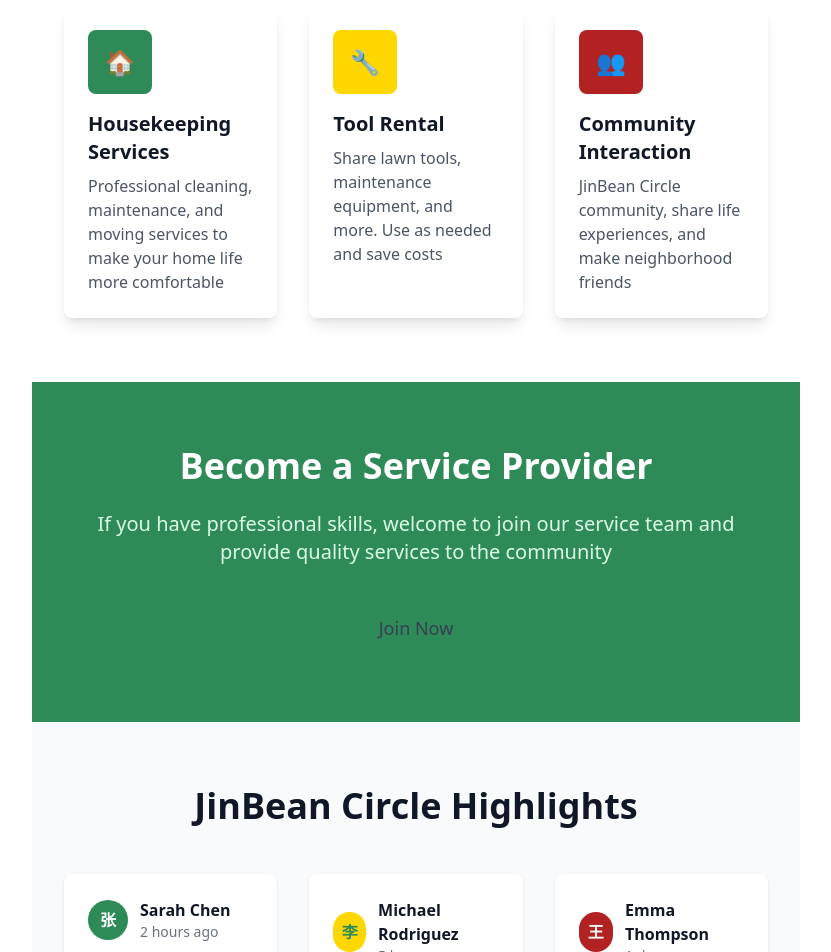
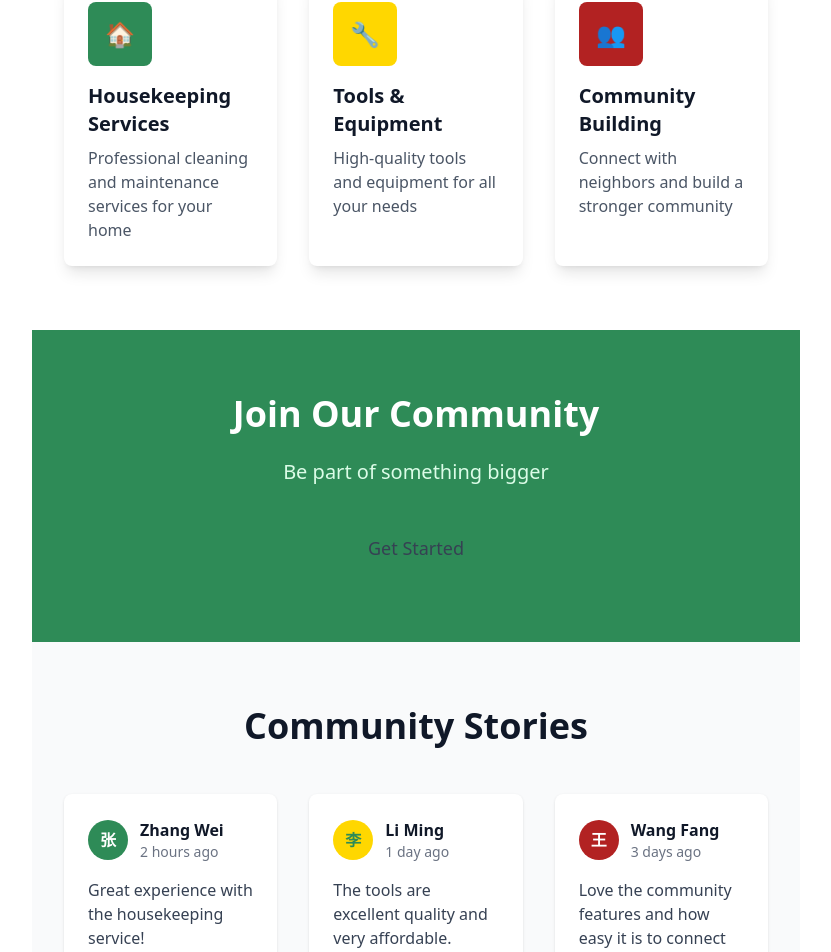
Before and after one commit to Hanzg20/JinBean-Web, a Next.js app in the folder apps/web/: page /en in a window 1280 px wide. Shown: the part 850-1802 px from the top of the page, without its empty margins (224-1055 px from the left). Built offline with nearby package versions, Linux system fonts and the light colour scheme.

Commit message:
fix: comment out server-side next-intl imports for static export compatibility

```diff
--- a/apps/web/src/app/[locale]/(marketing)/layout.tsx
+++ b/apps/web/src/app/[locale]/(marketing)/layout.tsx
@@ -1,4 +1,4 @@
-import { getTranslations, setRequestLocale } from 'next-intl/server';
+// import { getTranslations, setRequestLocale } from 'next-intl/server';
 import Link from 'next/link';
 import { LocaleSwitcher } from '@/components/LocaleSwitcher';
 import { BaseTemplate } from '@/templates/BaseTemplate';
@@ -8,8 +8,8 @@ export default async function Layout(props: {
   params: Promise<{ locale: string }>;
 }) {
   const { locale } = await props.params;
-  setRequestLocale(locale);
-  const t = await getTranslations();
+  // setRequestLocale(locale);
+  // const t = await getTranslations();
 
   return (
     <BaseTemplate
@@ -20,7 +20,7 @@ export default async function Layout(props: {
               href="/"
               className="border-none text-gray-700 hover:text-[#2E8B57] font-medium"
             >
-              {(t as any)('home')}
+              Home
             </Link>
           </li>
           <li>
@@ -28,7 +28,7 @@ export default async function Layout(props: {
               href="/services/"
               className="border-none text-gray-700 hover:text-[#2E8B57] font-medium"
             >
-              {(t as any)('services')}
+              Services
             </Link>
           </li>
           <li>
@@ -36,7 +36,7 @@ export default async function Layout(props: {
               href="/community/"
               className="border-none text-gray-700 hover:text-[#2E8B57] font-medium"
             >
-              {(t as any)('community')}
+              Community
             </Link>
           </li>
           <li>
@@ -44,7 +44,7 @@ export default async function Layout(props: {
               href="/blog/"
               className="border-none text-gray-700 hover:text-[#2E8B57] font-medium"
             >
-              {(t as any)('blog')}
+              Blog
             </Link>
           </li>
           <li>
@@ -52,7 +52,7 @@ export default async function Layout(props: {
               href="/about/"
               className="border-none text-gray-700 hover:text-[#2E8B57] font-medium"
             >
-              {(t as any)('about')}
+              About
             </Link>
           </li>
         </>
@@ -64,7 +64,7 @@ export default async function Layout(props: {
               href="/join/"
               className="border-none text-gray-700 hover:text-[#2E8B57] font-medium"
             >
-              {(t as any)('join')}
+              Join
             </Link>
           </li>
           <li>
@@ -72,7 +72,7 @@ export default async function Layout(props: {
               href="/sign-in/"
               className="border-none text-gray-700 hover:text-[#2E8B57] font-medium"
             >
-              {(t as any)('login')}
+              Login
             </Link>
           </li>
           <li>
@@ -80,7 +80,7 @@ export default async function Layout(props: {
               href="/sign-up/"
               className="bg-[#2E8B57] text-white px-4 py-2 rounded-lg hover:bg-[#276947] transition-colors"
             >
-              {(t as any)('register')}
+              Register
             </Link>
           </li>
           <li>
--- a/apps/web/src/app/[locale]/(marketing)/page.tsx
+++ b/apps/web/src/app/[locale]/(marketing)/page.tsx
@@ -1,4 +1,4 @@
-import { getTranslations, setRequestLocale } from 'next-intl/server';
+// import { getTranslations, setRequestLocale } from 'next-intl/server';
 import React from 'react';
 import Button from '@/../../libs/ui/components/Button';
 import Logo from '@/../../libs/ui/components/Logo';
@@ -17,24 +17,24 @@ type IPageProps = {
 
 export async function generateMetadata(props: IPageProps) {
   const { locale } = await props.params;
-  const t = await getTranslations({
-    locale,
-    namespace: 'Index',
-  });
+  // const t = await getTranslations({
+  //   locale,
+  //   namespace: 'Index',
+  // });
 
   return {
-    title: t('meta_title'),
-    description: t('meta_description'),
+    title: '金豆荚 JinBean - Home',
+    description: 'Your trusted platform for housekeeping services and community building',
   };
 }
 
 export default async function MarketingPage(props: IPageProps) {
   const { locale } = await props.params;
-  setRequestLocale(locale);
-  const t = await getTranslations({
-    locale,
-    namespace: 'Index',
-  });
+  // setRequestLocale(locale);
+  // const t = await getTranslations({
+  //   locale,
+  //   namespace: 'Index',
+  // });
 
   return (
     <div className="min-h-screen bg-gradient-to-br from-green-50 to-blue-50">
@@ -49,14 +49,14 @@ export default async function MarketingPage(props: IPageProps) {
             <span className="text-[#FFD700]"> JinBean</span>
           </h1>
           <p className="text-xl md:text-2xl text-gray-600 mb-8 max-w-3xl mx-auto">
-            {t('hero.description')}
+            Your trusted platform for housekeeping services and community building
           </p>
           <div className="flex flex-col sm:flex-row gap-4 justify-center">
             <Button size="lg" className="text-lg px-8 py-4">
-              {t('hero.download_app')}
+              Download App
             </Button>
             <Button variant="secondary" size="lg" className="text-lg px-8 py-4">
-              {t('hero.learn_more')}
+              Learn More
             </Button>
           </div>
         </div>
@@ -66,7 +66,7 @@ export default async function MarketingPage(props: IPageProps) {
       <section className="py-16 px-4 sm:px-6 lg:px-8 bg-white">
         <div className="max-w-7xl mx-auto">
           <h2 className="text-3xl md:text-4xl font-bold text-center text-gray-900 mb-12">
-            {t('services.title')}
+            Our Services
           </h2>
           <div className="grid grid-cols-1 md:grid-cols-2 lg:grid-cols-3 gap-8">
             {/* Service Card 1 */}
@@ -75,10 +75,10 @@ export default async function MarketingPage(props: IPageProps) {
                 <span className="text-white text-2xl">🏠</span>
               </div>
               <h3 className="text-xl font-semibold text-gray-900 mb-2">
-                {t('services.housekeeping.title')}
+                Housekeeping Services
               </h3>
               <p className="text-gray-600">
-                {t('services.housekeeping.description')}
+                Professional cleaning and maintenance services for your home
               </p>
             </div>
 
@@ -88,9 +88,9 @@ export default async function MarketingPage(props: IPageProps) {
                 <span className="text-[#2E8B57] text-2xl">🔧</span>
               </div>
               <h3 className="text-xl font-semibold text-gray-900 mb-2">
-                {t('services.tools.title')}
+                Tools & Equipment
               </h3>
-              <p className="text-gray-600">{t('services.tools.description')}</p>
+              <p className="text-gray-600">High-quality tools and equipment for all your needs</p>
             </div>
 
             {/* Service Card 3 */}
@@ -99,10 +99,10 @@ export default async function MarketingPage(props: IPageProps) {
                 <span className="text-white text-2xl">👥</span>
               </div>
               <h3 className="text-xl font-semibold text-gray-900 mb-2">
-                {t('services.community.title')}
+                Community Building
               </h3>
               <p className="text-gray-600">
-                {t('services.community.description')}
+                Connect with neighbors and build a stronger community
               </p>
             </div>
           </div>
@@ -113,11 +113,11 @@ export default async function MarketingPage(props: IPageProps) {
       <section className="py-16 px-4 sm:px-6 lg:px-8 bg-[#2E8B57]">
         <div className="max-w-4xl mx-auto text-center">
           <h2 className="text-3xl md:text-4xl font-bold text-white mb-6">
-            {t('join.title')}
+            Join Our Community
           </h2>
-          <p className="text-xl text-green-100 mb-8">{t('join.description')}</p>
+          <p className="text-xl text-green-100 mb-8">Be part of something bigger</p>
           <Button variant="secondary" size="lg" className="text-lg px-8 py-4">
-            {t('join.cta')}
+            Get Started
           </Button>
         </div>
       </section>
@@ -126,7 +126,7 @@ export default async function MarketingPage(props: IPageProps) {
       <section className="py-16 px-4 sm:px-6 lg:px-8 bg-gray-50">
         <div className="max-w-7xl mx-auto">
           <h2 className="text-3xl md:text-4xl font-bold text-center text-gray-900 mb-12">
-            {t('community.title')}
+            Community Stories
           </h2>
           <div className="grid grid-cols-1 md:grid-cols-2 lg:grid-cols-3 gap-8">
             {/* Community Post 1 */}
@@ -137,15 +137,15 @@ export default async function MarketingPage(props: IPageProps) {
                 </div>
                 <div className="ml-3">
                   <p className="font-semibold text-gray-900">
-                    {t('community.posts.post1.author')}
+                    Zhang Wei
                   </p>
                   <p className="text-sm text-gray-500">
-                    {t('community.posts.post1.time')}
+                    2 hours ago
                   </p>
                 </div>
               </div>
               <p className="text-gray-700">
-                {t('community.posts.post1.content')}
+                Great experience with the housekeeping service!
               </p>
             </div>
 
@@ -157,15 +157,15 @@ export default async function MarketingPage(props: IPageProps) {
                 </div>
                 <div className="ml-3">
                   <p className="font-semibold text-gray-900">
-                    {t('community.posts.post2.author')}
+                    Li Ming
                   </p>
                   <p className="text-sm text-gray-500">
-                    {t('community.posts.post2.time')}
+                    1 day ago
                   </p>
                 </div>
               </div>
               <p className="text-gray-700">
-                {t('community.posts.post2.content')}
+                The tools are excellent quality and very affordable.
               </p>
             </div>
 
@@ -177,15 +177,15 @@ export default async function MarketingPage(props: IPageProps) {
                 </div>
                 <div className="ml-3">
                   <p className="font-semibold text-gray-900">
-                    {t('community.posts.post3.author')}
+                    Wang Fang
                   </p>
                   <p className="text-sm text-gray-500">
-                    {t('community.posts.post3.time')}
+                    3 days ago
                   </p>
                 </div>
               </div>
               <p className="text-gray-700">
-                {t('community.posts.post3.content')}
+                Love the community features and how easy it is to connect with neighbors.
               </p>
             </div>
           </div>
--- a/apps/web/src/app/[locale]/layout.tsx
+++ b/apps/web/src/app/[locale]/layout.tsx
@@ -1,6 +1,6 @@
 import type { Metadata } from 'next';
 import { hasLocale, NextIntlClientProvider } from 'next-intl';
-import { setRequestLocale } from 'next-intl/server';
+// import { setRequestLocale } from 'next-intl/server';
 import { notFound } from 'next/navigation';
 import { PostHogProvider } from '@/components/analytics/PostHogProvider';
 import { DemoBadge } from '@/components/DemoBadge';
@@ -48,7 +48,7 @@ export default async function LocaleLayout(props: LocaleLayoutProps) {
     notFound();
   }
 
-  setRequestLocale(locale);
+  // setRequestLocale(locale);
 
   return (
     <html lang={locale}>
--- a/apps/web/src/components/Hello.tsx
+++ b/apps/web/src/components/Hello.tsx
@@ -6,16 +6,16 @@
 //   console.warn('Clerk not properly configured:', error);
 // }
 
-import { getTranslations } from 'next-intl/server';
+// import { getTranslations } from 'next-intl/server';
 import { Sponsors } from './Sponsors';
 
 export const Hello = async () => {
-  const t = await getTranslations();
+  // const t = await getTranslations();
 
   return (
     <div>
       {/* Clerk 相关内容已注释，仅展示基本内容 */}
-      <p>{t('Dashboard.hello_message')}</p>
+      <p>Hello from Dashboard</p>
       <Sponsors />
     </div>
   );
```
